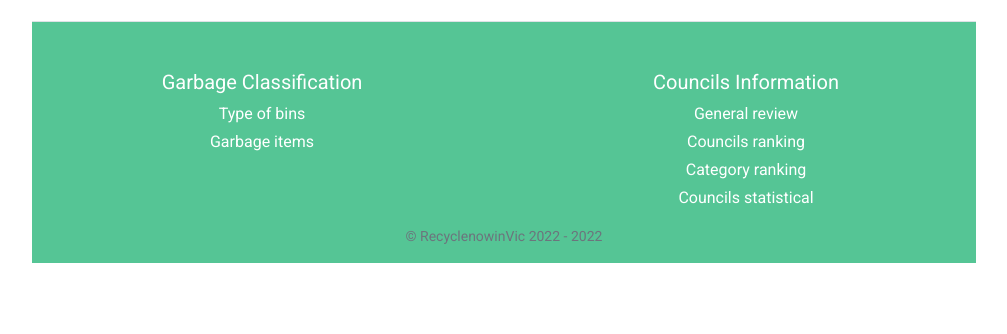
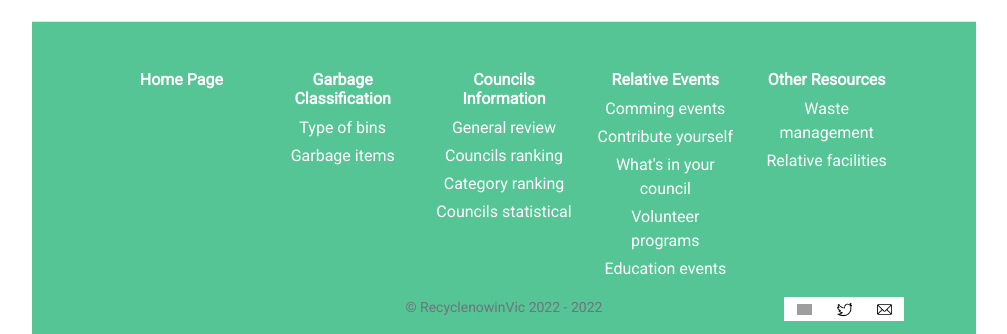
Before and after one commit to marcelo0410/RecyclingNowInVictoria, a React (Create React App) app: page /council in a window 1280 px wide. Shown: the part 1082-1416 px from the top of the page, without its empty margins (152-1159 px from the left). Before the commit the page ends 1345 px from the top, so only its background shows below. Built offline with nearby package versions, Linux system fonts and the light colour scheme; no server answers; grey boxes are pictures that could not be loaded.

Commit message:
Footer layout revision

```diff
--- a/src/layout/footer.js
+++ b/src/layout/footer.js
@@ -1,22 +1,29 @@
 import React, { Component } from 'react'
-
+import facebookIcon from '../assets/images/header/facebook.png'
+import emailIcon from '../assets/images/header/email.png'
+import twitterIcon from '../assets/images/header/twitter.png'
+import './style.css'
 
 export default class footer extends Component {
   render() {
     return (
       <footer class="pt-4 mt-1 pt-md-5 border-top" style={{background:"#55C595", marginLeft:"32px"}}>
-        <div class="row">
-          <div class="col-6 col-md">
-            <h5 style={{color:"white"}}>Garbage Classification</h5>
-            <ul class="list-unstyled text-small" >
+        <div class="row justify-content-md-center">
+          <div class="col-2 col-lg-2">
+            <h6 style={{color:"white", fontWeight:"bold"}}>Home Page</h6>
+
+          </div>
+          <div class="col-2 col-md">
+            <h6 style={{color:"white", fontWeight:"bold"}}>Garbage Classification</h6>
+            <ul class="list-unstyled text-small">
               <li class="mb-1"><a class="link-secondary text-decoration-none" style={{color:"white"}} href="#">Type of bins</a></li>
               <li class="mb-1"><a class="link-secondary text-decoration-none" style={{color:"white"}} href="#">Garbage items</a></li>
 
             </ul>
           </div>
-          <div class="col-6 col-md">
-            <h5 style={{color:"white"}}>Councils Information</h5>
-            <ul class="list-unstyled text-small">
+          <div class="col-2 col-md">
+            <h6 style={{color:"white", fontWeight:"bold"}}>Councils Information</h6>
+            <ul class="list-unstyled text-small" >
               <li class="mb-1"><a class="link-secondary text-decoration-none" style={{color:"white"}} href="#">General review</a></li>
               <li class="mb-1"><a class="link-secondary text-decoration-none" style={{color:"white"}} href="#">Councils ranking</a></li>
               <li class="mb-1"><a class="link-secondary text-decoration-none" style={{color:"white"}} href="#">Category ranking</a></li>
@@ -24,9 +31,53 @@ export default class footer extends Component {
 
             </ul>
           </div>
-          <div class="col-12 col-md">
-            {/* <img class="mb-2" src="../assets/brand/bootstrap-logo.svg" alt="" width="24" height="19"> */}
-            <small class="d-block mb-3 text-muted" style={{color:"white"}}>&copy; RecyclenowinVic 2022 - 2022</small>
+          <div class="col-2 col-md">
+            <h6 style={{color:"white", fontWeight:"bold"}}>Relative Events</h6>
+            <ul class="list-unstyled text-small" >
+              <li class="mb-1"><a class="link-secondary text-decoration-none" style={{color:"white"}} href="#">Comming events</a></li>
+              <li class="mb-1"><a class="link-secondary text-decoration-none" style={{color:"white"}} href="#">Contribute yourself</a></li>
+              <li class="mb-1"><a class="link-secondary text-decoration-none" style={{color:"white"}} href="#">What's in your council</a></li>
+              <li class="mb-1"><a class="link-secondary text-decoration-none" style={{color:"white"}} href="#">Volunteer programs</a></li>
+              <li class="mb-1"><a class="link-secondary text-decoration-none" style={{color:"white"}} href="#">Education events</a></li>
+
+            </ul>
+          </div>
+          <div class="col-2 col-lg-2">
+            <h6 style={{color:"white", fontWeight:"bold"}}>Other Resources</h6>
+            <ul class="list-unstyled text-small" >
+              <li class="mb-1"><a class="link-secondary text-decoration-none" style={{color:"white"}} href="#">Waste management</a></li>
+              <li class="mb-1"><a class="link-secondary text-decoration-none" style={{color:"white"}} href="#">Relative facilities</a></li>
+
+            </ul>
+          </div>
+
+          <div class="row justify-content-md-center">
+            <div class="col-3 col-md">
+
+            </div>
+            <div class="col-6 col-md">
+              {/* <img class="mb-2" src="../assets/brand/bootstrap-logo.svg" alt="" width="24" height="19"> */}
+              <small class="d-block mb-3 text-muted" style={{color:"white"}}>&copy; RecyclenowinVic 2022 - 2022</small>
+            </div>
+            <div class="col-3 col-md" id="nav-socialmedia-icon">
+                <ul className='navbar-social'>
+                  <li>
+                    <a href="#">
+                      <img src={facebookIcon}></img>
+                    </a>
+                  </li>
+                  <li>
+                    <a href="#">
+                      <img src={twitterIcon}></img>
+                    </a>
+                  </li>
+                  <li>
+                    <a href="#">
+                      <img src={emailIcon}></img>
+                    </a>
+                  </li>
+                </ul>
+            </div>
           </div>
         </div>
       </footer>
```
